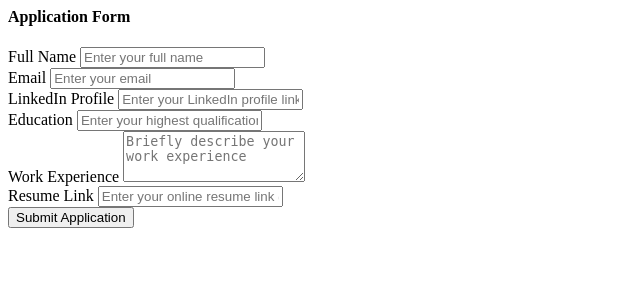
After one commit to ashu7osh/Learners-Career-website-v2, a Flask app: template templates/application_form.html in a window 1280 px wide. The commit adds this page. Shown: the top 300 px of the page, without its empty margins (0-640 px from the left). Run offline with Flask 3, Linux system fonts and the light colour scheme; the template is opened without the code that fills it, so the values that code supplies are empty.

Commit message:
created a application form file, and application submitted file to store the data in db and made some changes in database.py

```diff
--- a/app.py
+++ b/app.py
@@ -1,5 +1,5 @@
-from flask import Flask, render_template, jsonify
-from database import load_jobs_from_db , load_job_from_db
+from flask import Flask, render_template, jsonify, request
+from database import load_jobs_from_db , load_job_from_db, add_application_to_db
 from sqlalchemy import text
 
 app = Flask(__name__)
@@ -25,5 +25,13 @@ def show_job(id):
     return 'Not Found', 404
   return render_template('jobpage.html', job = job)
 
+@app.route("/job/<id>/apply", methods=['POST'])
+def apply_to_job(id):
+  job = load_job_from_db(id)
+  data = request.form
+  return render_template('application_submitted.html',
+                         application = data,
+                         job = job)
+
 if __name__ == '__main__':
   app.run(host='0.0.0.0',debug=True)
--- /dev/null
+++ b/templates/application_form.html
@@ -0,0 +1,43 @@
+<h4>Application Form</h4>
+<form action="/job/{{job['id']}}/apply" method="post">
+    <!-- Name -->
+    <div class="mb-3">
+        <label for="name" class="form-label fw-bold">Full Name</label>
+        <input type="text" class="form-control" id="name" name="name" placeholder="Enter your full name" required>
+    </div>
+
+    <!-- Email -->
+    <div class="mb-3">
+        <label for="email" class="form-label fw-bold">Email</label>
+        <input type="email" class="form-control" id="email" name="email" placeholder="Enter your email" required>
+    </div>
+
+    <!-- LinkedIn -->
+    <div class="mb-3">
+        <label for="linkedin" class="form-label fw-bold">LinkedIn Profile</label>
+        <input type="url" class="form-control" id="linkedin" name="linkedin" placeholder="Enter your LinkedIn profile link" required>
+    </div>
+
+    <!-- Education -->
+    <div class="mb-3">
+        <label for="education" class="form-label fw-bold">Education</label>
+        <input type="text" class="form-control" id="education" name="education" placeholder="Enter your highest qualification" required>
+    </div>
+
+    <!-- Work Experience -->
+    <div class="mb-3">
+        <label for="experience" class="form-label fw-bold">Work Experience</label>
+        <textarea class="form-control" id="experience" name="experience" rows="3" placeholder="Briefly describe your work experience" required></textarea>
+    </div>
+
+    <!-- Resume Link -->
+    <div class="mb-3">
+        <label for="resume" class="form-label fw-bold">Resume Link</label>
+        <input type="url" class="form-control" id="resume" name="resume" placeholder="Enter your online resume link (Google Drive, GitHub, etc.)" required>
+    </div>
+
+    <!-- Submit Button -->
+    <div class="text-center">
+        <button type="submit" class="btn btn-primary px-4">Submit Application</button>
+    </div>
+</form>
--- a/templates/jobpage.html
+++ b/templates/jobpage.html
@@ -40,6 +40,7 @@
             </ol>
             <h4>Salary</h4>
             <p>{{job.currency}} {{job.salary}}</p>
+            {% include 'application_form.html'%}
             {% include 'footer.html' %}
         </div>
     </body>
```
Also changed, not shown: database.py (+17 -0 lines), templates/application_submitted.html (added, +36 -0 lines).
